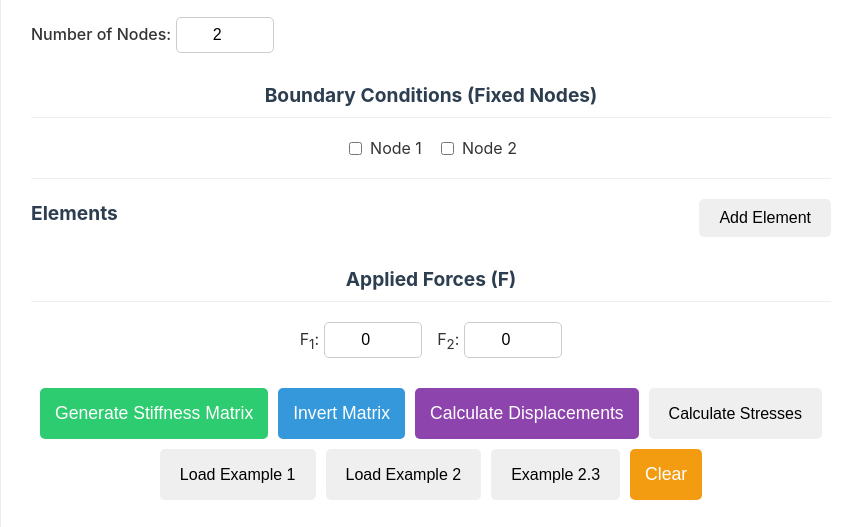
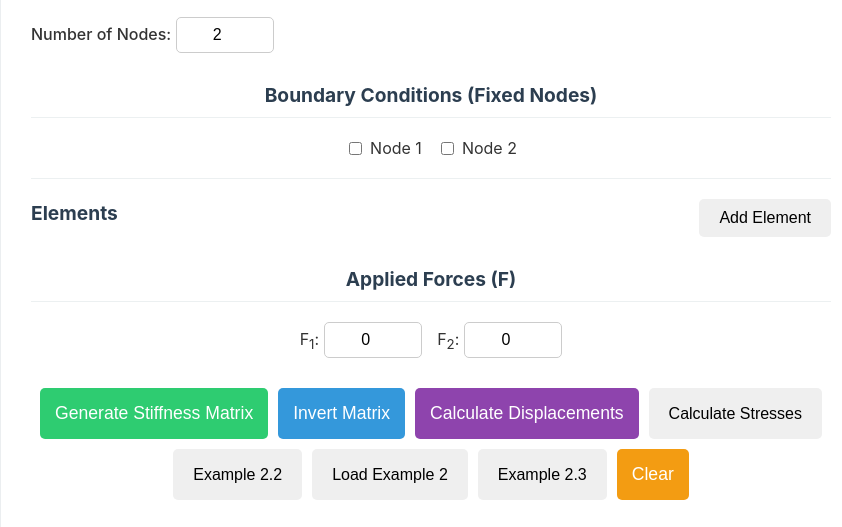
Before and after one commit to GWB2025/Stiffness-Matrix-Generator, a plain HTML site: page index.html in a window 1280 px wide. Shown: the part 205-732 px from the top of the page, without its empty margins (209-1051 px from the left). Drawn offline with Linux system fonts and the light colour scheme.

Commit message:
Relabel 'Example 1' button to 'Example 2.2'

```diff
--- a/index.html
+++ b/index.html
@@ -48,7 +48,7 @@
             <button id="invert-matrix-btn">Invert Matrix</button>
             <button id="calculate-displacements-btn">Calculate Displacements</button>
             <button id="calculate-stresses-btn">Calculate Stresses</button>
-            <button id="load-example-1-btn">Load Example 1</button>
+            <button id="load-example-1-btn">Example 2.2</button>
             <button id="load-example-2-btn">Load Example 2</button>
             <button id="load-example-3-btn">Example 2.3</button>
             <button id="clear-app-btn">Clear</button>
```
